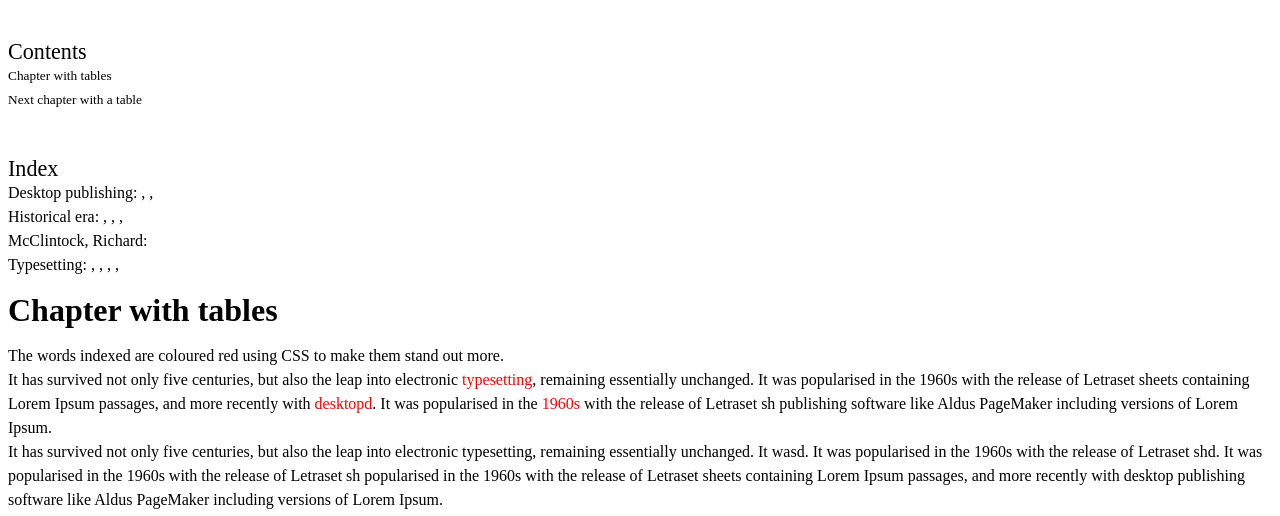
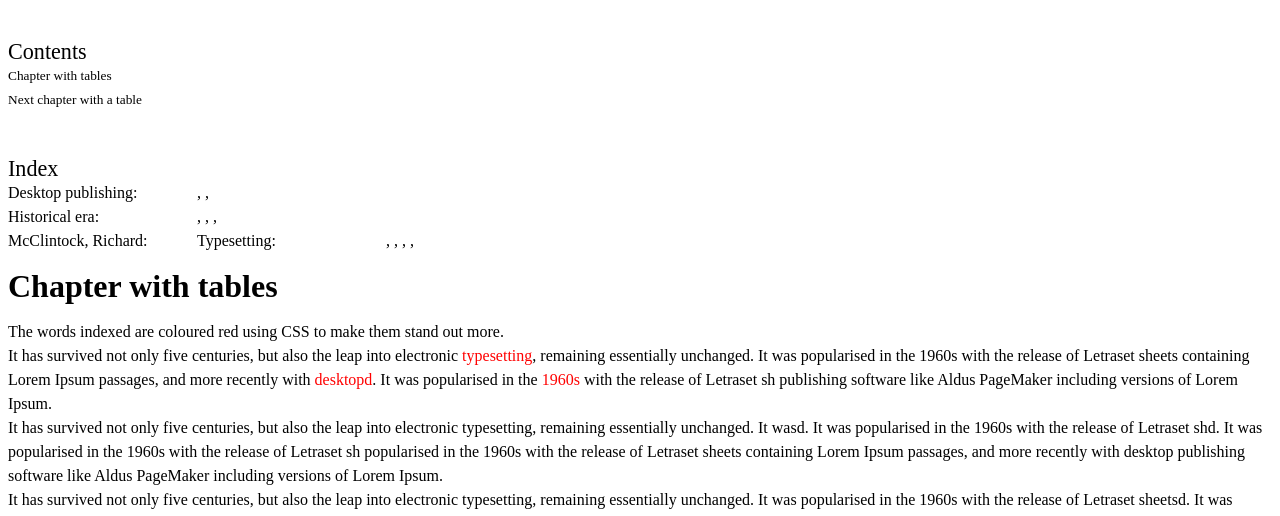
Before and after one commit to MiczFlor/PDFreactor-examples, a PHP site: page /pdfreactorexamples/samples/FeatureTests/index/body-pdfreactor.html in a window 1280 px wide. Shown: the top 516 px of the page. Run offline with PHP 8.4, Linux system fonts and the light colour scheme.

Commit message:
added label for index terms to make it more readable

```diff
--- a/samples/FeatureTests/index/body-pdfreactor.html
+++ b/samples/FeatureTests/index/body-pdfreactor.html
@@ -22,23 +22,23 @@
         <div class="index-title">Index</div>
             <div class="">
             <div class="">
-                Desktop publishing:
+                <label>Desktop publishing:</label>
                 <a href="#dtp_01"></a>,
                 <a href="#dtp_02"></a>,
                 <a href="#dtp_03"></a>
             </div>
             <div class="">
-                Historical era:
+                <label>Historical era:</label>
                 <a href="#historical-era_01"></a>,
                 <a href="#historical-era_02"></a>,
                 <a href="#historical-era_03"></a>,
                 <a href="#historical-era_04"></a>
             </div>
             <div class="">
-                McClintock, Richard:
+                <label>McClintock, Richard:</label>
                 <a href="#Richard-McClintock_01"></a>
             </div>
-                Typesetting:
+                <label>Typesetting:</label>
                 <a href="#typesetting_01"></a>,
                 <a href="#typesetting_02"></a>,
                 <a href="#typesetting_03"></a>,
--- a/samples/_CSS/indexpageref-pdfreactor.css
+++ b/samples/_CSS/indexpageref-pdfreactor.css
@@ -7,6 +7,11 @@
 .index-list a {
   color: #000000;
   text-decoration: none;
+}
+.index-list label {
+  display: block;
+  width: 5cm;
+  float: left;
 }
 
 div.index-title
```
Also changed, not shown: 1 other file.
